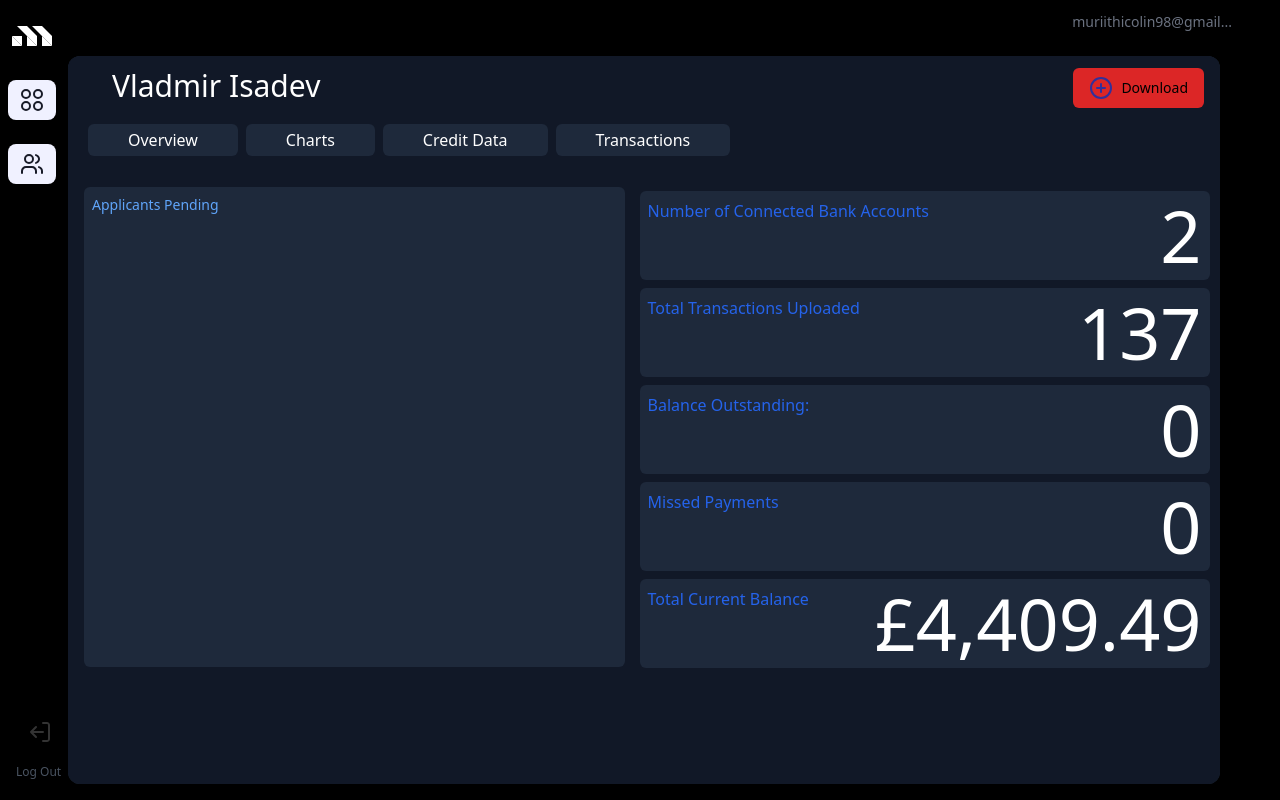
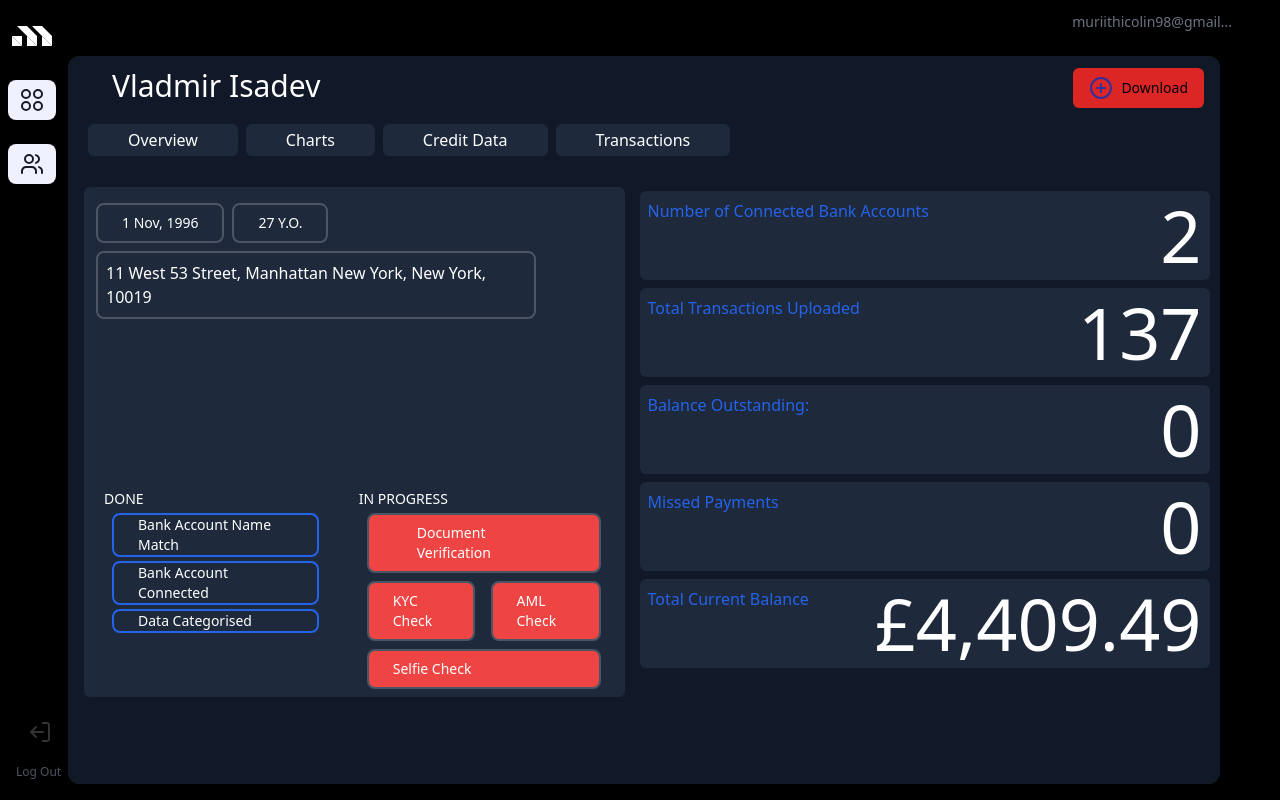
Before and after one commit to AnkhColo/mortgage-bloc, a React (Create React App) app: page /employees in a window 1280 px wide. Built offline with nearby package versions, Linux system fonts and the light colour scheme.

Commit message:
UPDATES 3.0

```diff
--- a/src/pages/Employees.js
+++ b/src/pages/Employees.js
@@ -24,8 +24,58 @@ export default function Employees() {
             Transactions
           </p>
         </div>
+        {/* Section 1 - Block elements LEFT */}
+        <div className="absolute top-[18%] flex flex-col rounded-md bg-slate-800 text-white w-[47%]  px-[100px] py-[255px] mr-2 ml-4 left-0">
+          <div className="absolute top-4 left-1 flex text-sm">
+            <div className="mx-2 border-2 border-gray-600 rounded-lg bg-transparent px-6 py-2 ">
+              1 Nov, 1996
+            </div>
+            <div className=" border-2 border-gray-600 rounded-lg bg-transparent px-6 py-2 ">
+              27 Y.O.
+            </div>
+          </div>
+          <div className=" absolute top-16 left-3 border-2 border-gray-600 rounded-lg bg-transparent w-[440px] px-2 py-2 ">
+            11 West 53 Street, Manhattan New York, New York, 10019
+          </div>
 
-        {/* Section 2 - Grid elements */}
+          {/* bottom-stuff */}
+          <div className=" absolute left-1 bottom-1 flex text-sm">
+            {/* bottom-stuff-left */}
+            <div className=" right-1 mx-4 ">
+              DONE
+              <div className="mx-2 border-2 border-blue-600 rounded-lg bg-transparent px-6  my-1 ">
+                Bank Account Name Match
+              </div>
+              <div className="mx-2 border-2 border-blue-600 rounded-lg bg-transparent px-6  my-1 ">
+                Bank Account Connected
+              </div>
+              <div className="mx-2 border-2 border-blue-600 rounded-lg bg-transparent px-6  my-1 ">
+                Data Categorised
+              </div>
+            </div>
+
+            {/* bottom-stuff-right */}
+            <div className=" left-1 mx-4 ">
+              IN PROGRESS
+              <div className="mx-2 border-2 border-gray-600 rounded-lg bg-red-500 overflow-visible px-12 py-2  my-1 ">
+                Document Verification
+              </div>
+              <div className="flex">
+                <div className="mx-2 border-2 border-gray-600 rounded-lg bg-red-500 px-6 py-2 my-1 ">
+                  KYC Check
+                </div>
+                <div className="mx-2 border-2 border-gray-600 rounded-lg bg-red-500 px-6 py-2 my-1 ">
+                  AML Check
+                </div>
+              </div>
+              <div className="mx-2 border-2 border-gray-600 rounded-lg bg-red-500 px-6 py-2 my-1 ">
+                Selfie Check
+              </div>
+            </div>
+          </div>
+        </div>
+
+        {/* Section 2 - Grid elements RIGHT */}
         <div className="w-full grid grid-flow-col grid-cols-3 px-4">
           <div className="absolute top-[18%] rounded-md  text-white w-[49%] px-[70px] py-[240px] mr-2 ml-2 right-2">
             <div className="absolute top-0 left-0  flex flex-col ">
@@ -35,12 +85,6 @@ export default function Employees() {
               <Section title={"Missed Payments"} value={0} />
               <Section title={"Total Current Balance"} value={"£4,409.49"} />
             </div>
-          </div>
-          <div className="absolute top-[18%] rounded-md bg-slate-800 text-white w-[47%]  px-[100px] py-[240px] mr-2 ml-4 left-0">
-            <div className="absolute top-2 text-sm left-2 text-blue-400">
-              Applicants Pending
-            </div>
-            <div></div>
           </div>
         </div>
       </div>
```
